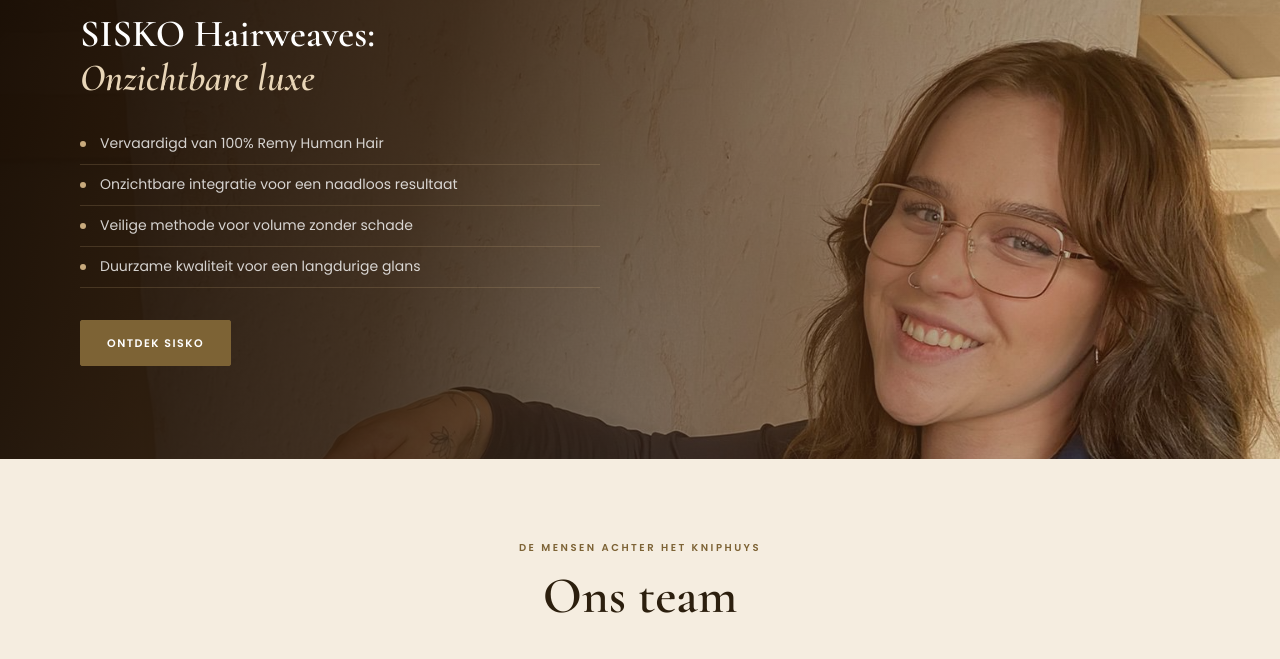
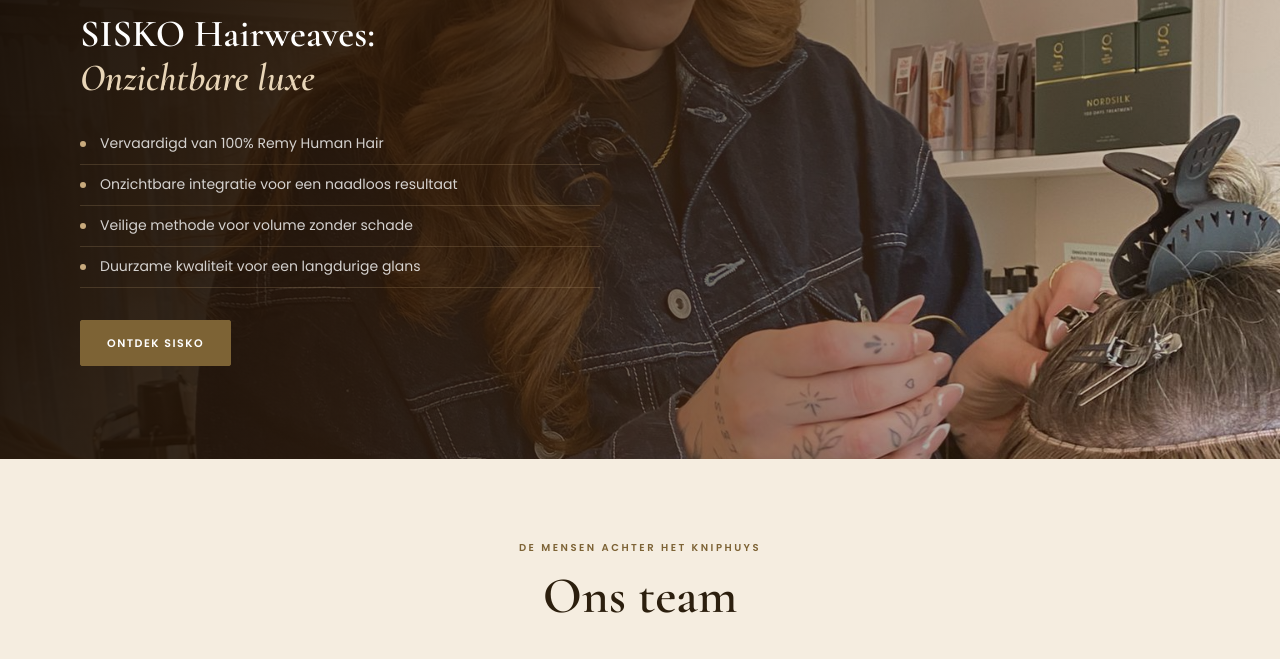
Before and after one commit to ForwardX-Webdesign/kniphuys, an Eleventy site: page src/pages/index.njk in a window 1280 px wide. Shown: the part 2465-3124 px from the top of the page. Built offline with nearby package versions, Linux system fonts and the light colour scheme; Eleventy itself is replaced by a stand-in of ours; files that its build step writes are made by us from their sources.

Commit message:
Fix SISKO banner: use wider action shot

```diff
--- a/src/assets/css/style.css
+++ b/src/assets/css/style.css
@@ -272,9 +272,9 @@ ul { list-style: none; }
 
 .sisko__bg {
   position: absolute; inset: 0;
-  background-image: url('/assets/images/WhatsApp Image 2026-02-05 at 10.10.39.jpeg');
+  background-image: url('/assets/images/WhatsApp Image 2026-02-05 at 10.07.48.jpeg');
   background-size: cover;
-  background-position: center 20%;
+  background-position: center 30%;
   background-repeat: no-repeat;
   background-color: #140a02;
 }
```
Also changed, not shown: 1 other file.
